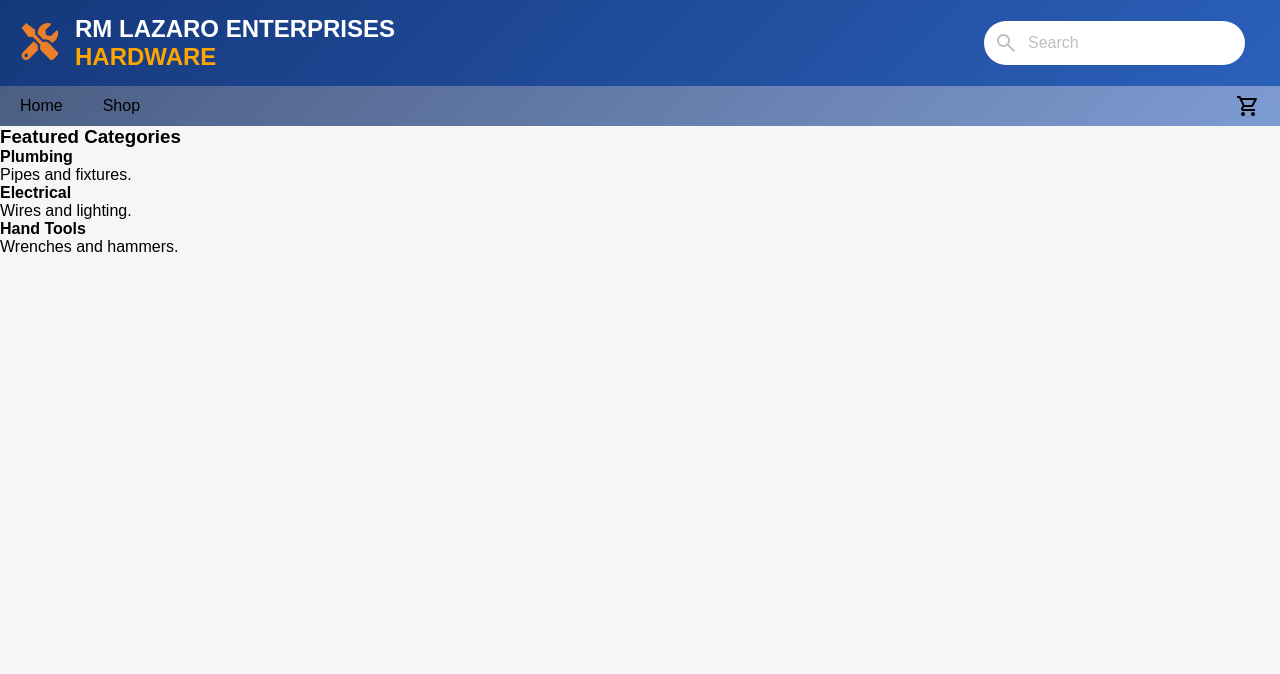
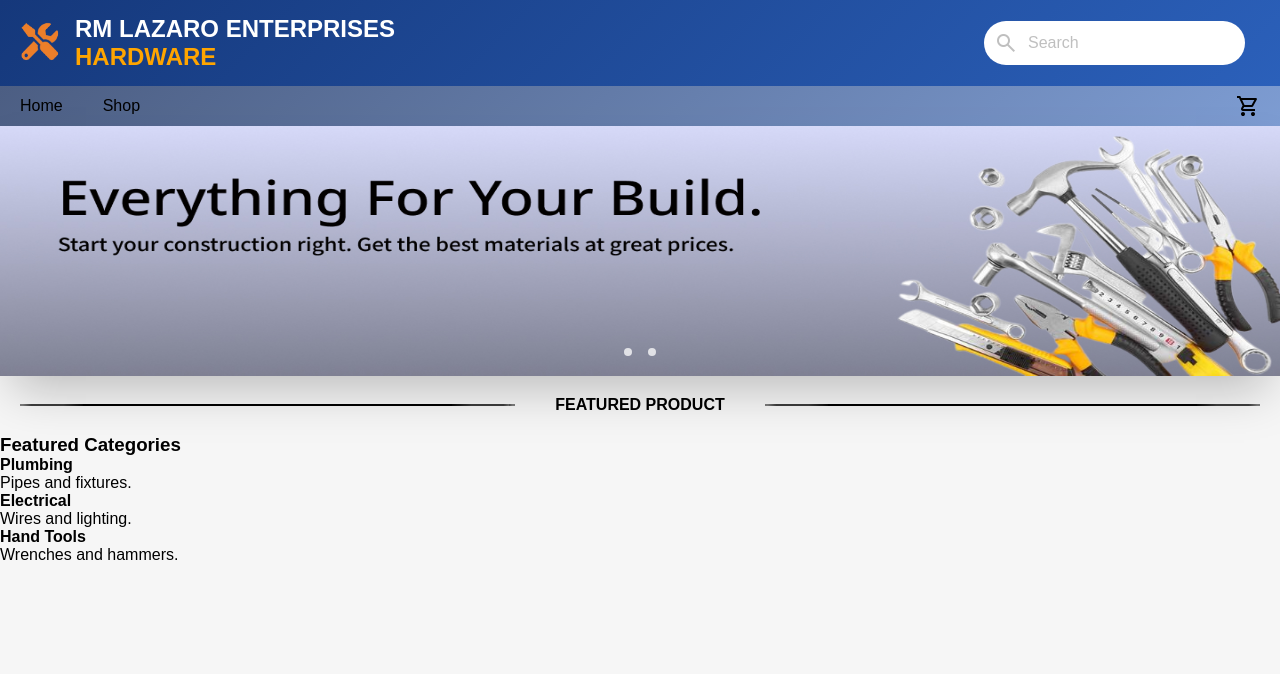
Before and after one commit to Kierrielel/Hardware-store-system, a PHP site: page / in a window 1280 px wide. Shown: the top 674 px of the page. Run offline with PHP 8.4, Linux system fonts and the light colour scheme.

Commit message:
add banner

```diff
--- a/index.php
+++ b/index.php
@@ -14,12 +14,25 @@ include 'includes/header.php';
 </head>
 <body>
     <main class="content">
-        <section class="slider-section">
-            <div class="slider">
-
+        <section class="container">
+            <div class="slider-wrapper">
+                <div class="slider">
+                    <img id="slide-1" src="resources/images/1banner.jpg" alt="Construction tools including hammer, wrench, and pliers arranged on a surface">
+                    <img id="slide-2" src="resources/images/2banner.jpg" alt="Plumbing pipes, fittings, and fixtures for construction">
+                </div>
+                <div class="slider-nav">
+                    <a href="#slide-1"></a>
+                    <a href="#slide-2"></a>
+                </div>
             </div>
         </section>
-
+        <div class="separator">
+            <hr>
+                <div class="separator-text">
+                    <h3>FEATURED PRODUCT</h3>
+                </div>
+            <hr>
+        </div>
         <section class="featured">
             <h3>Featured Categories</h3>
             <div class="category-grid">
--- a/resources/css/index.css
+++ b/resources/css/index.css
@@ -22,3 +22,75 @@ body {
 .footer {
     flex-shrink: 0;
 }
+
+.container {
+    padding: 0;
+}
+.slider-wrapper {
+    position: relative;
+    max-width: 100%;
+    margin: 0 auto;
+}
+.slider {
+    display: flex;
+    overflow-x: auto;
+    scroll-snap-type: x mandatory;
+    scroll-behavior: smooth;
+    box-shadow: 0 1.5rem 3rem -0.75rem hsla(0, 0%, 0%, 0.25);
+}
+.slider img {
+    width: 100%;
+    height: 250px;
+    flex: 1 0 100%;
+    scroll-snap-align: start;
+    object-position: center;
+
+    scrollbar-width: none;
+    -ms-overflow-style: none;
+}
+.slider::-webkit-scrollbar {
+    display: none;
+}
+.slider-nav {
+    display: flex;
+    column-gap: 1rem;
+    position: absolute;
+    bottom: 1.25rem;
+    left: 50%;
+    transform: translateX(-50%);
+    z-index: 1;
+}
+.slider-nav a {
+    width: 0.5rem;
+    height: 0.5rem;
+    border-radius: 50%;
+    background-color: #fff;
+    opacity: 0.75;
+    transition: opacity ease 250ms;
+}
+.slider-nav a:hover {
+    opacity: 1;
+}
+.separator {
+    padding: 20px;
+    display: flex;
+    justify-content: center;
+    align-items: center;
+}
+.separator-text {
+    display: flex;
+    justify-content: center;
+    align-items: center;
+    width: 500px;
+
+}
+.separator-text h3{
+    font-size: 1em;
+}
+.separator hr {
+    width: 80%;
+    height: 1.7px;
+    border: none;
+    border-radius: 30%;
+    background-color: black;
+}
```
Also changed, not shown: resources/images/1banner.jpg (added), resources/images/2banner.jpg (added).
